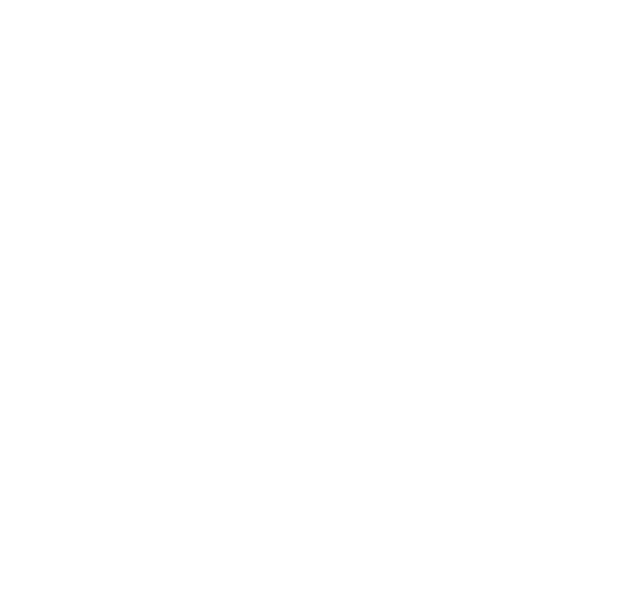
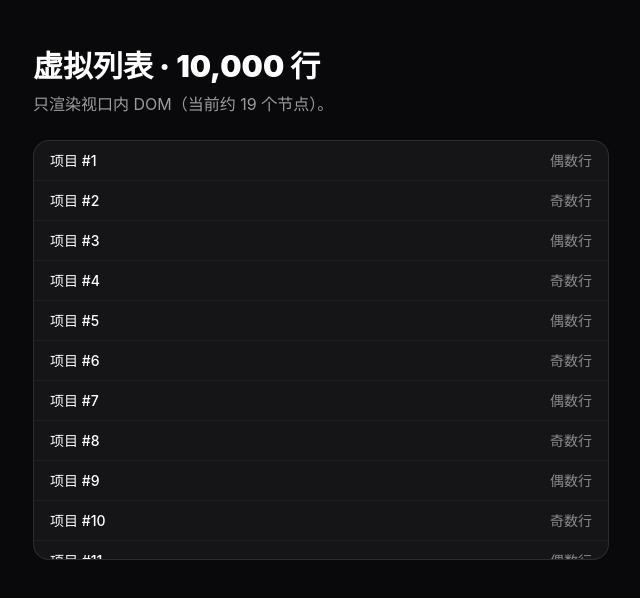
Before and after one commit to 1256807020/social-basic, a Nuxt app: page /vue-virtual-list in a window 1280 px wide. Before the commit this address had no page. Shown: the top 598 px of the page, without its empty margins (319-959 px from the left). Built offline with nearby package versions, Linux system fonts and the light colour scheme.

Commit message:
feat(learn): vue-virtual-list demo 页

```diff
--- /dev/null
+++ b/app/pages/vue-virtual-list.vue
@@ -0,0 +1,55 @@
+<script setup lang="ts">
+// 【Vue3 能力 · 虚拟列表 / 无限滚动（手写窗口化，零依赖）】
+// 渲染 10,000 行却只挂载「视口内 + 缓冲」的少量 DOM：
+// 用 scrollTop 算出应显示的起止索引，容器撑满总高度，列表用 transform 偏移。
+const TOTAL = 10000
+const ITEM_H = 40
+const VIEWPORT_H = 420
+const BUFFER = 4 // 上下各多渲染几行，避免滚动白屏
+
+const all = Array.from({ length: TOTAL }, (_, i) => ({
+  id: i,
+  name: `项目 #${i + 1}`,
+  note: i % 2 ? '奇数行' : '偶数行',
+}))
+
+const scrollTop = ref(0)
+const startIndex = computed(() => Math.max(0, Math.floor(scrollTop.value / ITEM_H) - BUFFER))
+const visibleCount = Math.ceil(VIEWPORT_H / ITEM_H) + BUFFER * 2
+const endIndex = computed(() => Math.min(TOTAL, startIndex.value + visibleCount))
+const visible = computed(() => all.slice(startIndex.value, endIndex.value))
+const offsetY = computed(() => startIndex.value * ITEM_H)
+
+function onScroll(e: Event) {
+  scrollTop.value = (e.target as HTMLElement).scrollTop
+}
+</script>
+
+<template>
+  <main class="min-h-screen bg-zinc-950 px-6 py-12 text-white">
+    <div class="mx-auto max-w-xl">
+      <h1 class="mb-2 text-3xl font-black">虚拟列表 · {{ TOTAL.toLocaleString() }} 行</h1>
+      <p class="mb-6 text-white/60">只渲染视口内 DOM（当前约 {{ visible.length }} 个节点）。</p>
+
+      <div
+        class="overflow-auto rounded-2xl border border-white/10 bg-white/5"
+        :style="{ height: VIEWPORT_H + 'px' }"
+        @scroll="onScroll"
+      >
+        <div :style="{ height: TOTAL * ITEM_H + 'px', position: 'relative' }">
+          <div :style="{ transform: `translateY(${offsetY}px)` }">
+            <div
+              v-for="row in visible"
+              :key="row.id"
+              class="flex items-center justify-between border-b border-white/5 px-4 text-sm"
+              :style="{ height: ITEM_H + 'px' }"
+            >
+              <span class="font-medium">{{ row.name }}</span>
+              <span class="text-white/50">{{ row.note }}</span>
+            </div>
+          </div>
+        </div>
+      </div>
+    </div>
+  </main>
+</template>
```
